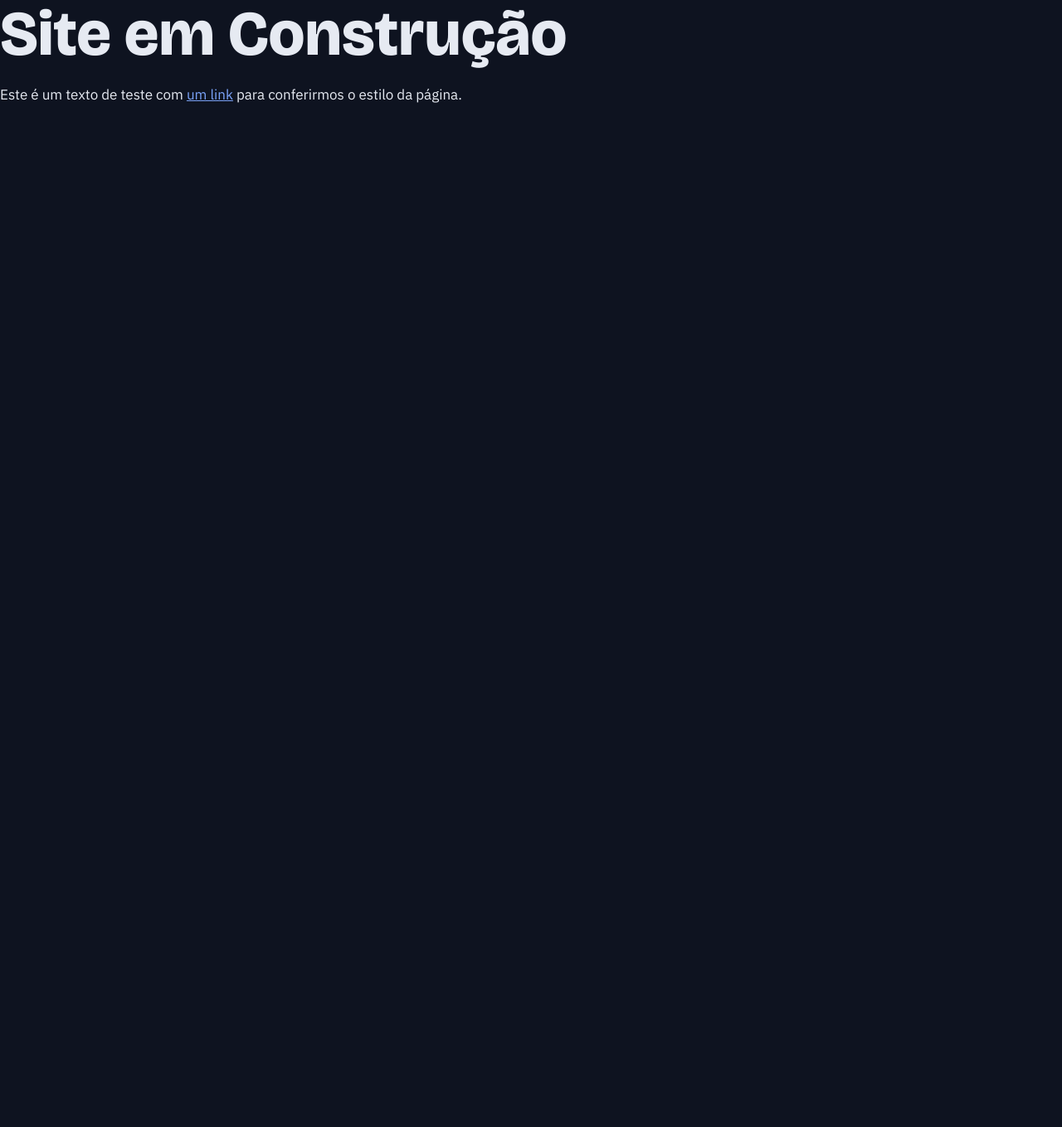
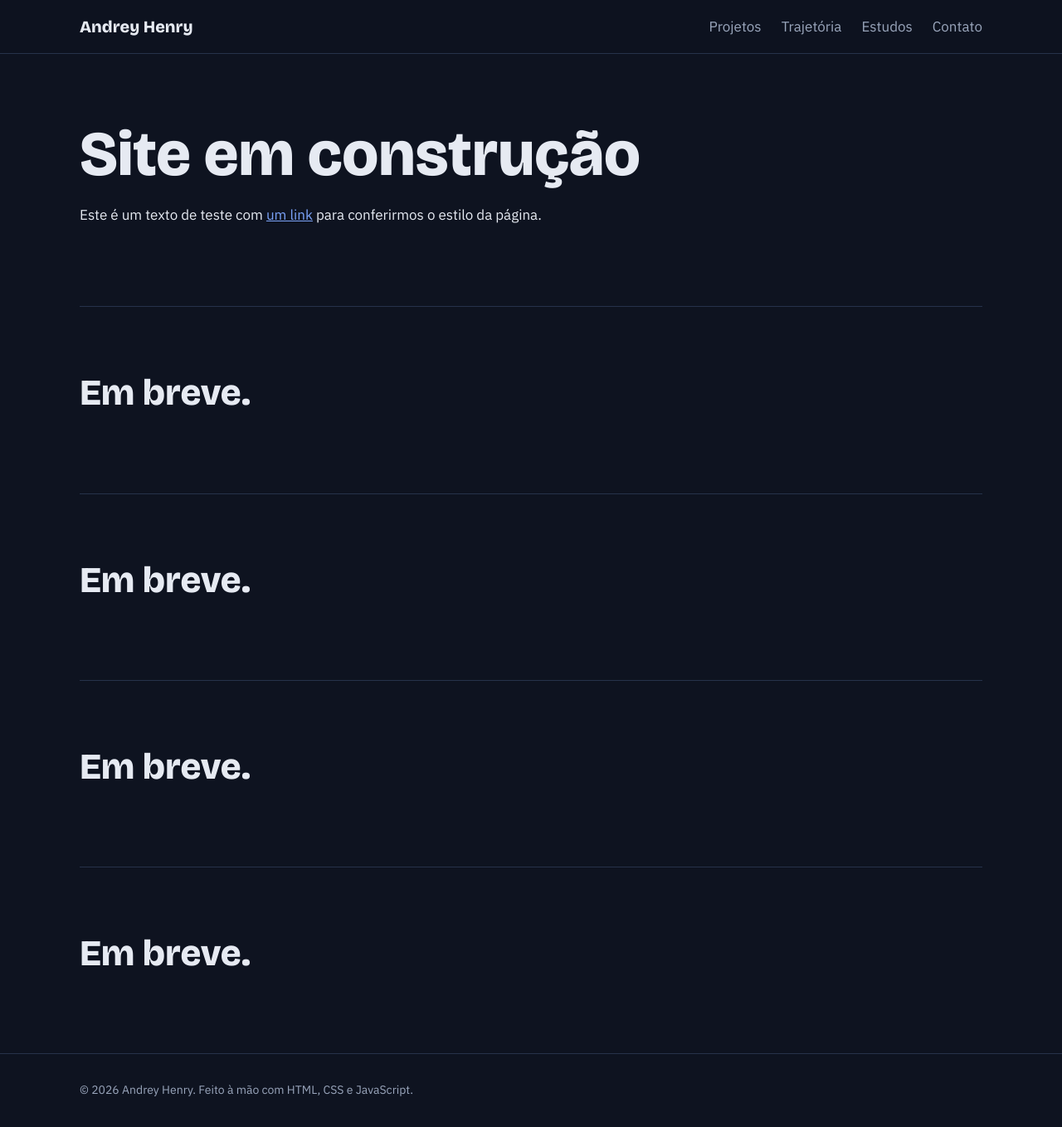
Before and after one commit to andreyhenry1708/site-portforlio, a plain HTML site: page index.html in a window 1280 px wide. Shown: the whole page at 83% size. Before the commit the page ends 800 px from the top, so only its background shows below. Drawn offline with nearby package versions, Linux system fonts and the light colour scheme.

Commit message:
Add portfolio layout and responsive navigation
Replace the test page with a portfolio structure, sticky header, section and footer styles, and a JavaScript-controlled mobile menu.

```diff
--- a/css/layout.css
+++ b/css/layout.css
@@ -0,0 +1,97 @@
+/* layout: topo, navegação, seções e rodapé. */
+
+/* topo fixo com fundo translúcido */
+.topo {
+    position: sticky;
+    top: 0;
+    z-index: 50;
+    background: color-mix(in srgb, var(--bg) 80%, transparent);
+    -webkit-backdrop-filter: blur(12px);
+    backdrop-filter: blur(12px);
+    border-bottom: 1px solid var(--borda);
+}
+
+.topo__interno {
+    display: flex;
+    flex-wrap: wrap;
+    align-items: center;
+    justify-content: space-between;
+    gap: var(--esp-4);
+    min-height: 4rem;
+}
+
+.topo__marca {
+    font-family: var(--fonte-titulo);
+    font-size: var(--texto-lg);
+    font-weight: 800;
+    color: var(--texto);
+    text-decoration: none;
+}
+
+.topo__botao {
+    display: none;
+    font: inherit;
+    color: var(--texto);
+    background: transparent;
+    border: 1px solid var(--borda);
+    border-radius: var(--raio-p);
+    padding: var(--esp-2) var(--esp-4);
+    cursor: pointer;
+    transition: background var(--dur) var(--ease);
+}
+.topo__botao:hover { background: var(--bg-sutil); }
+
+.topo__nav ul {
+    display: flex;
+    flex-wrap: wrap;
+    gap: var(--esp-4) var(--esp-5);
+    margin: 0;
+    padding: 0;
+    list-style: none;
+}
+.topo__nav a {
+    color: var(--texto-suave);
+    text-decoration: none;
+}
+.topo__nav a:hover { color: var(--texto); }
+
+/* Celular: com JavaScript, o menu vira um botão que abre uma lista */
+.js .topo__botao { display: inline-block; }
+.js .topo__nav { display: none; }
+.js .topo__nav.aberto {
+    display: block;
+    position: absolute;
+    top: 100%;
+    left: 0;
+    right: 0;
+    padding: var(--esp-4) var(--esp-5) var(--esp-5);
+    background: var(--bg-elevado);
+    border-bottom: 1px solid var(--borda);
+}
+.js .topo__nav ul { flex-direction: column; }
+
+/* Telas menores: navegação em linha, sem botão */
+@media (min-width: 48rem) {
+    .js .topo__botao { display: none; }
+    .js .topo__nav,
+    .js .topo__nav.aberto {
+        display: block;
+        position: static;
+        padding: 0;
+        background: none;
+        border: 0;
+    }
+    .js .topo__nav ul { flex-direction: row; }
+}
+
+/* Seções e rodapé */
+.secao { padding-block: var(--esp-8); }
+.secao + .secao { border-top: 1px solid var(--borda); }
+
+.rodape {
+    padding-block: var(--esp-6);
+    border-top: 1px solid var(--borda);
+    color: var(--texto-suave);
+    font-size: var(--texto-sm);
+}
+.rodape p { margin: 0; }
--- a/index.html
+++ b/index.html
@@ -7,7 +7,10 @@
 
       <link rel="preconnect" href="https://fonts.googleapis.com">
   <link rel="preconnect" href="https://fonts.gstatic.com" crossorigin>
+
   <link href="https://fonts.googleapis.com/css2?family=Bricolage+Grotesque:opsz,wght@12..96,600;12..96,800&family=IBM+Plex+Sans:wght@400;500&family=JetBrains+Mono:wght@400;500&display=swap" rel="stylesheet">
+
+    <script>document.documentElement.classList.add("js");</script>
 
   <link rel="stylesheet" href="css/tokens.css">
   <link rel="stylesheet" href="css/base.css">
@@ -17,7 +20,48 @@
 <body>
     <a class="pular" href="#conteudo">Pular para o conteúdo</a>
 
-    <h1>Site em Construção</h1>
-    <p>Este é um texto de teste com <a href="#">um link</a> para conferirmos o estilo da página.</p>
+    <header class="topo">
+        <div class="container topo__interno">
+            <a class="topo__marca" href="#inicio">Andrey Henry</a>
+
+            <button class="topo__botao" id="botao-menu" type="button" aria-expanded="false" aria-controls="menu">Menu</button>
+
+            <nav class="topo__nav" id="menu" aria-label="Principal">
+                <ul>
+                    <li><a href="#projetos">Projetos</a></li>
+                    <li><a href="#trajetoria">Trajetória</a></li>
+                    <li><a href="#estudos">Estudos</a></li>
+                    <li><a href="#contato">Contato</a></li>
+                </ul>
+            </nav>
+        </div>
+    </header>
+
+    <main id="conteudo">
+        <section id="inicio" class="container secao">
+            <h1>Site em construção</h1>
+            <p>Este é um texto de teste com <a href="#">um link</a> para conferirmos o estilo da página.</p>
+        </section>
+        <section id="projetos" class="container secao">
+            <h2>Em breve.</h2>
+        </section>
+        <section id="trajetoria" class="container secao">
+            <h2>Em breve.</h2>
+        </section>
+        <section id="estudos" class="container secao">
+            <h2>Em breve.</h2>
+        </section>
+        <section id="contato" class="container secao">
+            <h2>Em breve.</h2>
+        </section>
+    </main>
+
+    <footer class="rodape">
+        <div class="container">
+            <p>&copy; <span id="ano">2026</span> Andrey Henry. Feito à mão com HTML, CSS e JavaScript.</p>
+        </div>
+    </footer>
+
+    <script type="module" src="js/menu.js"></script>
 </body>
 </html>
--- /dev/null
+++ b/js/menu.js
@@ -0,0 +1,24 @@
+/* Menu para celulares */
+const botaoMenu = document.querySelector("#botao-menu");
+const menu = document.querySelector("#menu");
+
+function alterarMenu() {
+    const aberto = menu.classList.toggle("aberto");
+    botaoMenu.setAttribute("aria-expanded", String(aberto));
+}
+
+function fecharMenu() {
+    menu.classList.remove("aberto");
+    botaoMenu.setAttribute("aria-expanded", "false");
+}
+
+botaoMenu.addEventListener("click", alterarMenu);
+
+menu.addEventListener("click", (evento) => {
+    if (evento.key === "Escape") {
+        fecharMenu();
+    }
+});
+
+/* Ano do rodapé */
+document.querySelector("#ano").textContent = new Date().getFullYear();
```
